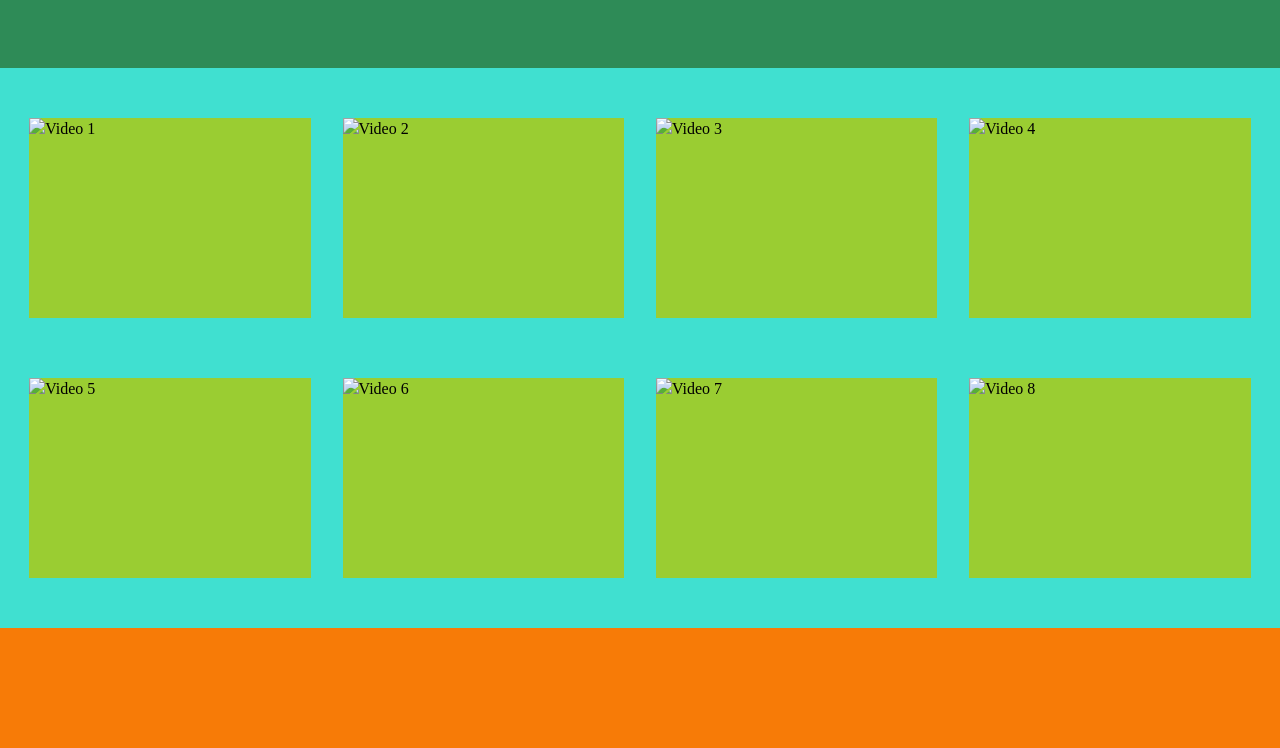
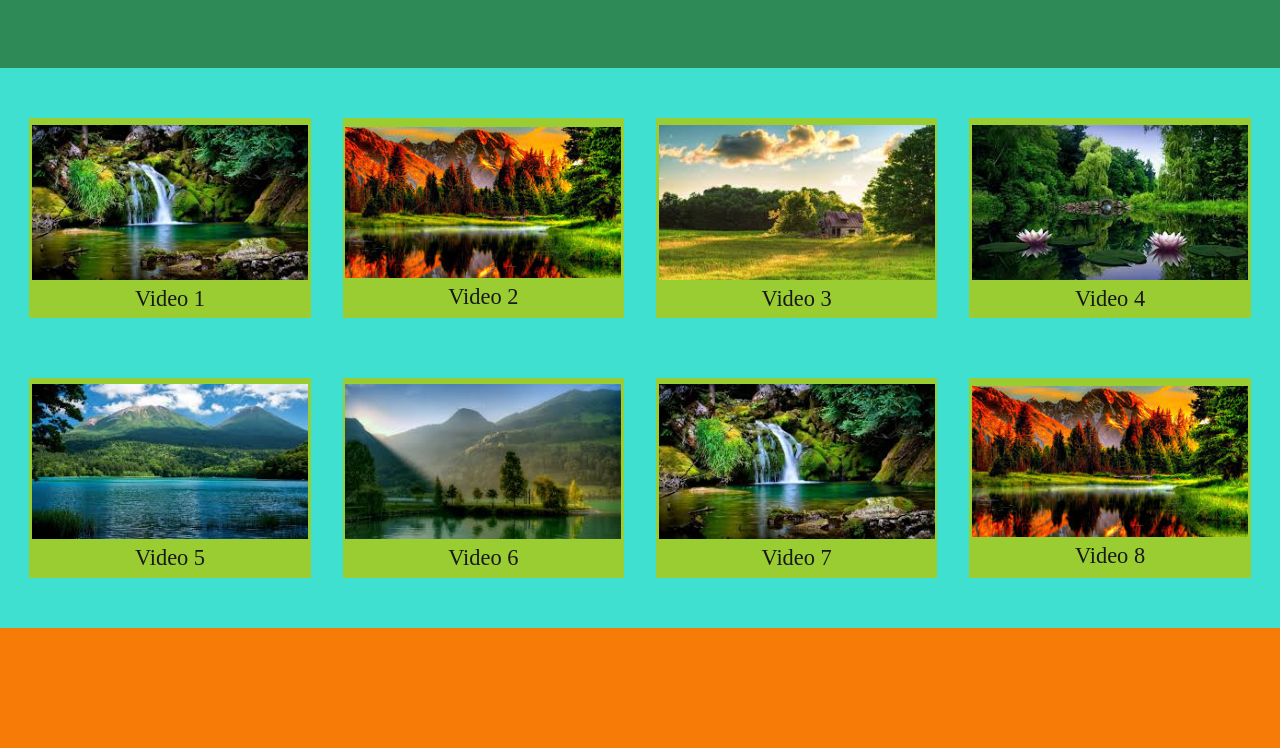
Before and after one commit to future4code/Furtado-Silva, a plain HTML site: page semana2/futuretube/futuretube.html in a window 1280 px wide. Shown: the part 52-800 px from the top of the page. Drawn offline with Linux system fonts and the light colour scheme.

Commit message:
inclusão daś imagens da página inicial, configuração das proporções e correção do código html

```diff
--- a/semana2/futuretube/futuretube.css
+++ b/semana2/futuretube/futuretube.css
@@ -1,6 +1,9 @@
 * {
     margin: 0;
     padding: 0;
+    text-decoration: none;
+    border: 0;
+    color: rgb(24, 24, 24);
     }
 
     .container {
@@ -37,11 +40,35 @@
         align-content: space-around;
     }
 
+    article {
+        display: flex;
+        flex-direction: row;
+        flex-wrap: wrap;
+        justify-content: center;
+        align-items: center;
+        flex-grow: 1;
+        }
+
     main > article {
         width: auto;
         height: auto;
-        margin: 0;
      }
+
+     article > a {
+        text-align: center;
+        width: auto;
+        height: auto;
+        padding: 1%;
+        font-size: 1.4em;
+    }
+
+     article > a > img {
+        width: 100%;
+        height: auto;
+     }
+
+
+
 
     #video1 {background: yellowgreen; grid-area: video1;}
     #video2 {background: yellowgreen; grid-area: video2;}
--- a/semana2/futuretube/futuretube.html
+++ b/semana2/futuretube/futuretube.html
@@ -12,14 +12,14 @@
         <header class="grid"><h1>FutureTube</h1></header>
 
         <main class="grid">
-                <article id="video1"><a src="pag2.html"><img src="#"></a>Video 1</article>
-                <article id="video2"><a src="pag2.html"><img src="#"></a>Video 2</article>
-                <article id="video3"><a src="pag2.html"><img src="#"></a>Video 3</article>
-                <article id="video4"><a src="pag2.html"><img src="#"></a>Video 4</article>
-                <article id="video5"><a src="pag2.html"><img src="#"></a>Video 5</article>
-                <article id="video6"><a src="pag2.html"><img src="#"></a>Video 6</article>
-                <article id="video7"><a src="pag2.html"><img src="#"></a>Video 7</article>
-                <article id="video8"><a src="pag2.html"><img src="#"></a>Video 8</article>
+                <article id="video1"><a href="video1.html"><img src="1.jpg">Video 1</a></article>
+                <article id="video2"><a href="video1.html"><img src="2.jpg">Video 2</a></article>
+                <article id="video3"><a href="video1.html"><img src="3.jpg">Video 3</a></article>
+                <article id="video4"><a href="video1.html"><img src="4.jpg">Video 4</a></article>
+                <article id="video5"><a href="video1.html"><img src="5.jpg">Video 5</a></article>
+                <article id="video6"><a href="video1.html"><img src="6.jpg">Video 6</a></article>
+                <article id="video7"><a href="video1.html"><img src="7.jpg">Video 7</a></article>
+                <article id="video8"><a href="video1.html"><img src="8.jpg">Video 8</a></article>
         </main>
 
         <footer class="grid"></footer>
```
